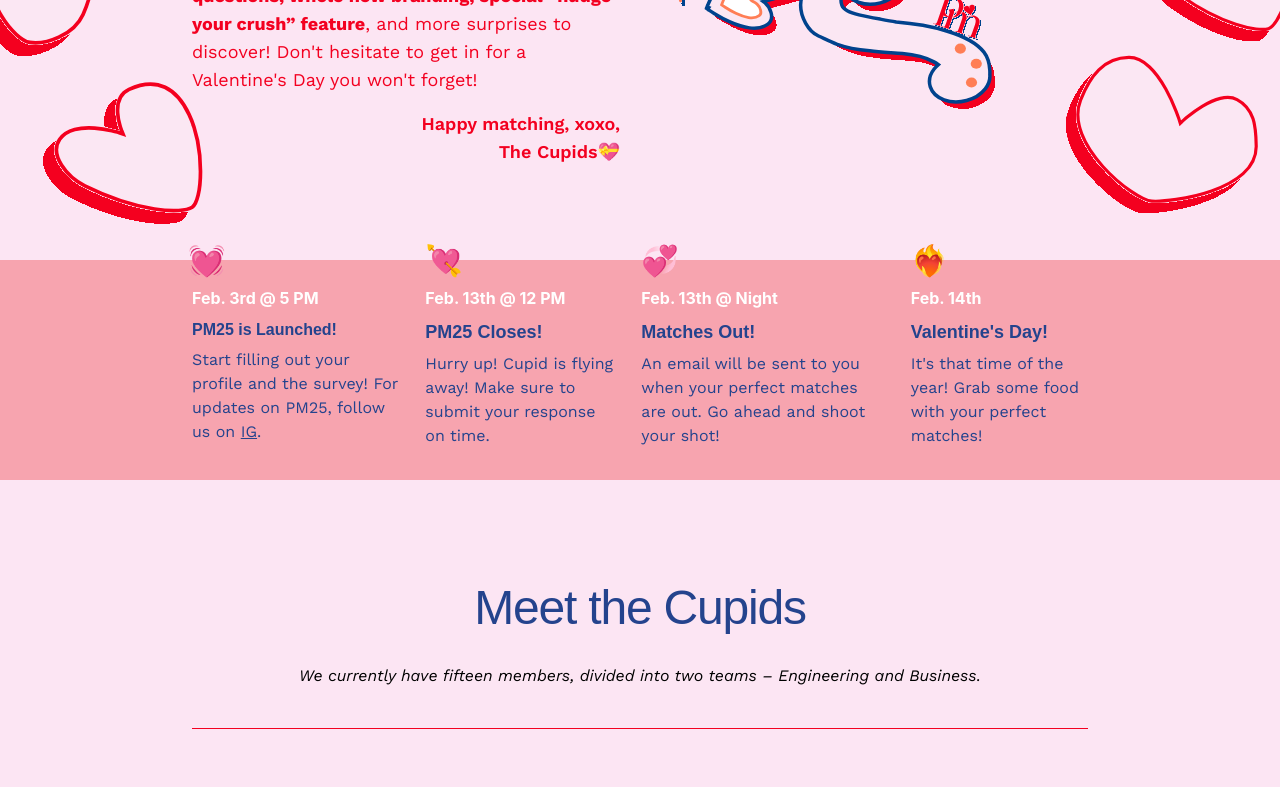
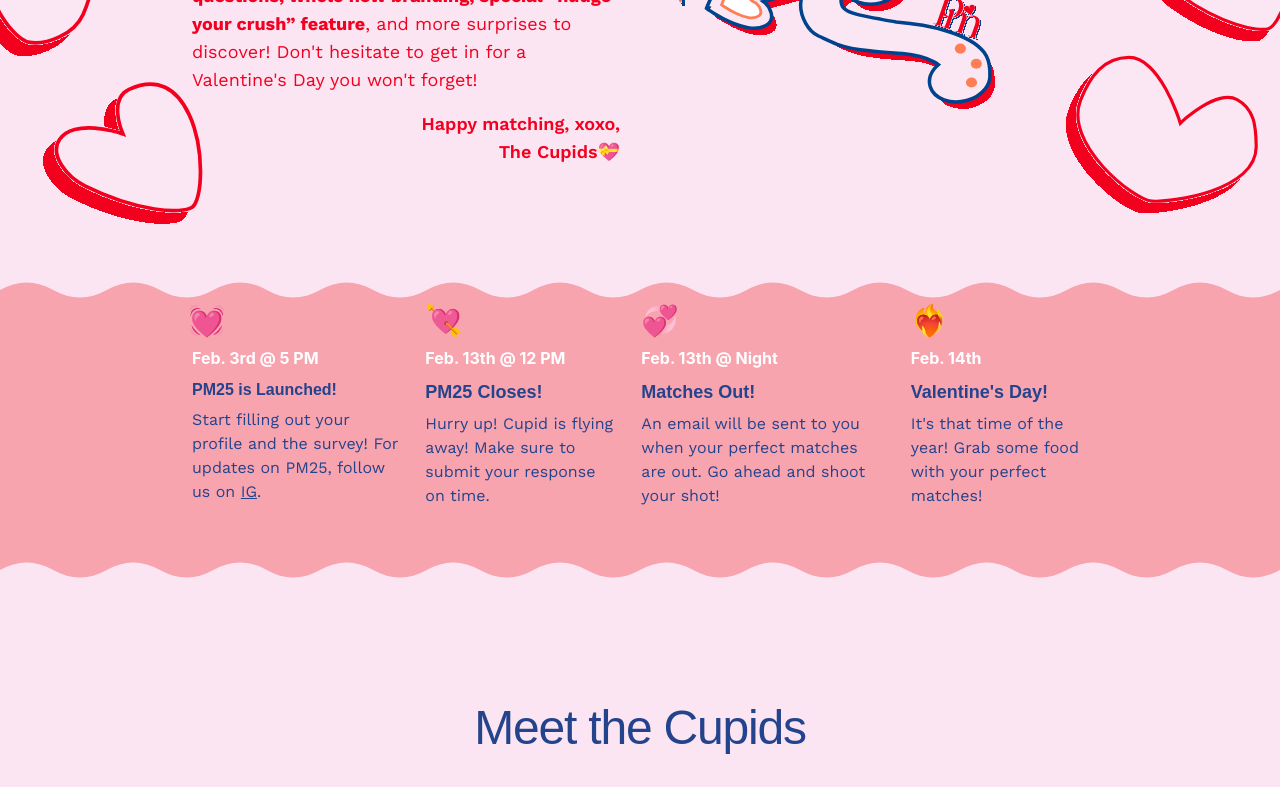
Before and after one commit to wyatt/perfect-match-web, a Next.js app: page /about in a window 1280 px wide. Shown: the part 384-1171 px from the top of the page. Built offline with nearby package versions, Linux system fonts and the light colour scheme; no server answers; a web font is replaced by a local one.

Commit message:
add wave elements

```diff
--- a/pages/about.tsx
+++ b/pages/about.tsx
@@ -41,7 +41,7 @@ const About: any = (props: any) => {
                                 </div>
                             </div>
                             <div className="w-full flex justify-center items-center">
-                                <Image src='/bow_arrow.svg' alt='bow and arrow' width={500} height={500} draggable='false' />
+                                <Image src='/bow_arrow.svg' alt='bow and arrow' width={500} height={500} priority={true} draggable='false' />
                             </div>
                         </div>
                     </section>
@@ -49,10 +49,26 @@ const About: any = (props: any) => {
 
 
                 <section className="bg-pmpink2-500">
-
-
-                    <div className="mx-[10%] lg:mx-[15%]">
-                        <ol className="hidden sm:border-xl-0 sm:border-t-2 border-pmpink2-500 sm:flex sm:gap-6">
+                    <div className="hidden sm:block ">
+                        <div className="left-0 w-full overflow-hidden bg-pmpink-500">
+                            <svg className="relative block w-full h-[60px] md:hidden"
+                                viewBox="0 0 1200 120"
+                                preserveAspectRatio="none">
+                                <path
+                                    d="M0,60 C40,40 80,80 120,60 C160,40 200,80 240,60 C280,40 320,80 360,60 C400,40 440,80 480,60 C520,40 560,80 600,60 C640,40 680,80 720,60 C760,40 800,80 840,60 C880,40 920,80 960,60 C1000,40 1040,80 1080,60 C1120,40 1160,80 1200,60 V120 H0 Z"
+                                    fill="#f7a4af"
+                                ></path>
+                            </svg>
+                            <svg className="relative hidden w-full h-[60px] md:block"
+                                viewBox="0 0 1200 120"
+                                preserveAspectRatio="none">
+                                <path
+                                    d="M0,60 C16.67,40 33.33,40 50,60 C66.67,80 83.33,80 100,60 C116.67,40 133.33,40 150,60 C166.67,80 183.33,80 200,60 C216.67,40 233.33,40 250,60 C266.67,80 283.33,80 300,60 C316.67,40 333.33,40 350,60 C366.67,80 383.33,80 400,60 C416.67,40 433.33,40 450,60 C466.67,80 483.33,80 500,60 C516.67,40 533.33,40 550,60 C566.67,80 583.33,80 600,60 C616.67,40 633.33,40 650,60 C666.67,80 683.33,80 700,60 C716.67,40 733.33,40 750,60 C766.67,80 783.33,80 800,60 C816.67,40 833.33,40 850,60 C866.67,80 883.33,80 900,60 C916.67,40 933.33,40 950,60 C966.67,80 983.33,80 1000,60 C1016.67,40 1033.33,40 1050,60 C1066.67,80 1083.33,80 1100,60 C1116.67,40 1133.33,40 1150,60 C1166.67,80 1183.33,80 1200,60 V120 H0 Z"
+                                    fill="#f7a4af"
+                                ></path>
+                            </svg>
+                        </div>
+                        <ol className="sm:border-xl-0 sm:border-t-2 border-pmpink2-500 flex sm:gap-6 mx-[10%] lg:mx-[15%]">
                             <li>
                                 <div className="flex sm:block flex-start items-center pt-2 sm:pt-0">
                                     <div className="relative z-10 sm:-mt-5 text-3xl -ml-1">💓</div>
@@ -113,6 +129,24 @@ const About: any = (props: any) => {
                             </li>
                         </ol>
 
+                        <div className="left-0 w-full overflow-hidden">
+                            <svg className="relative block w-full h-[60px] md:hidden" // Adjust height as needed
+                                viewBox="0 0 1200 120"
+                                preserveAspectRatio="none">
+                                <path
+                                    d="M0,60 C40,40 80,80 120,60 C160,40 200,80 240,60 C280,40 320,80 360,60 C400,40 440,80 480,60 C520,40 560,80 600,60 C640,40 680,80 720,60 C760,40 800,80 840,60 C880,40 920,80 960,60 C1000,40 1040,80 1080,60 C1120,40 1160,80 1200,60 V120 H0 Z"
+                                    fill="#fce5f3"
+                                ></path>
+                            </svg>
+                            <svg className="relative hidden w-full h-[60px] md:block" // Adjust height as needed
+                                viewBox="0 0 1200 120"
+                                preserveAspectRatio="none">
+                                <path
+                                    d="M0,60 C16.67,40 33.33,40 50,60 C66.67,80 83.33,80 100,60 C116.67,40 133.33,40 150,60 C166.67,80 183.33,80 200,60 C216.67,40 233.33,40 250,60 C266.67,80 283.33,80 300,60 C316.67,40 333.33,40 350,60 C366.67,80 383.33,80 400,60 C416.67,40 433.33,40 450,60 C466.67,80 483.33,80 500,60 C516.67,40 533.33,40 550,60 C566.67,80 583.33,80 600,60 C616.67,40 633.33,40 650,60 C666.67,80 683.33,80 700,60 C716.67,40 733.33,40 750,60 C766.67,80 783.33,80 800,60 C816.67,40 833.33,40 850,60 C866.67,80 883.33,80 900,60 C916.67,40 933.33,40 950,60 C966.67,80 983.33,80 1000,60 C1016.67,40 1033.33,40 1050,60 C1066.67,80 1083.33,80 1100,60 C1116.67,40 1133.33,40 1150,60 C1166.67,80 1183.33,80 1200,60 V120 H0 Z"
+                                    fill="#fce5f3"
+                                ></path>
+                            </svg>
+                        </div>
 
                         {/* <ol className="border-l-2 border-rose-300 sm:hidden">
                             <li>
@@ -402,7 +436,6 @@ const About: any = (props: any) => {
 
 
             <div className="bg-pmpink-500">
-                <div className="w-full bg-pmpink-500"></div>
                 <div className="left-0 w-full overflow-hidden">
                     <svg className="relative block w-full h-[60px] md:hidden"
                         viewBox="0 0 1200 120"
```
